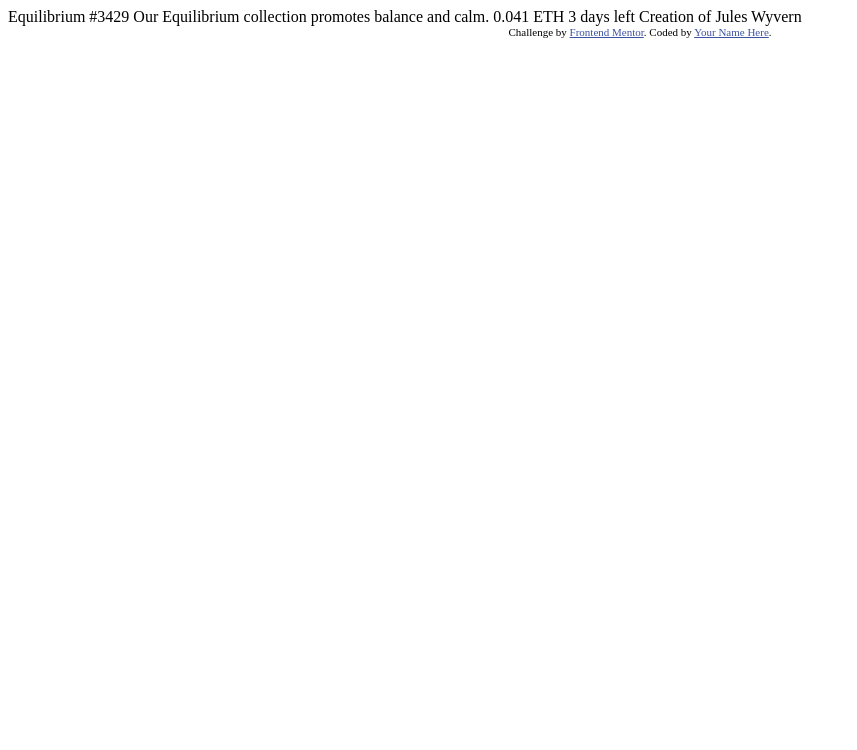
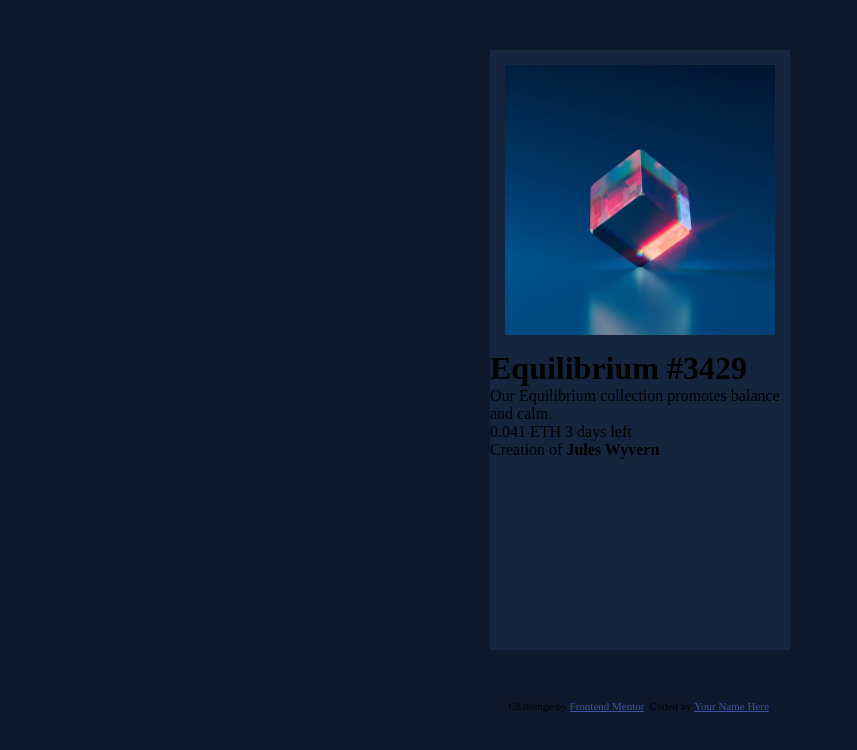
Before and after one commit to elfreeze/nft-preview-card-component-main, a plain HTML site: page index.html in a window 1280 px wide. Shown: the whole page, without its empty margins (0-857 px from the left). Drawn offline with Linux system fonts and the light colour scheme.

Commit message:
new changes

```diff
--- a/index.html
+++ b/index.html
@@ -5,29 +5,38 @@
   <meta name="viewport" content="width=device-width, initial-scale=1.0"> <!-- displays site properly based on user's device -->
 
   <link rel="icon" type="image/png" sizes="32x32" href="./images/favicon-32x32.png">
+  <link rel="stylesheet" href="/styling/style.css">
 
   <title>Frontend Mentor | NFT preview card component</title>
 
-  <!-- Feel free to remove these styles or customise in your own stylesheet 👍 -->
-  <style>
-    .attribution { font-size: 11px; text-align: center; }
-    .attribution a { color: hsl(228, 45%, 44%); }
-  </style>
+
 </head>
 <body>
 
-  Equilibrium #3429
+<div class="nft-card">
+  <div class="img-container">
+    <img src="images/image-equilibrium.jpg" alt="an image of Equilibrium">
+  </div>
+  <main>
+    <h1>Equilibrium #3429</h1>
 
-  Our Equilibrium collection promotes balance and calm.
+    <p>Our Equilibrium collection promotes balance and calm.</p>
 
-  0.041 ETH
-  3 days left
+    <div class="price-container">
+      0.041 ETH
+      3 days left
+    </div>
 
-  Creation of Jules Wyvern
+    <caption>
+      Creation of <strong>Jules Wyvern</strong>
+    </caption>
+  </main>
 
-  <div class="attribution">
+</div>
+
+  <footer class="attribution">
     Challenge by <a href="https://www.frontendmentor.io?ref=challenge" target="_blank">Frontend Mentor</a>.
     Coded by <a href="#">Your Name Here</a>.
-  </div>
+  </footer>
 </body>
 </html>
--- /dev/null
+++ b/styling/style.css
@@ -0,0 +1,59 @@
+* {
+    margin: 0;
+    padding: 0;
+    box-sizing: border-box;
+}
+body {
+    background: hsl(217, 54%, 11%);
+    display: flex;
+    flex-direction: column;
+    justify-content: center;
+    align-items: center;
+}
+.nft-card {
+    background: hsl(216, 50%, 16%);
+    display: flex;
+    flex-direction: column;
+    justify-content: center;
+    align-items: center;
+    width: auto;
+    height: auto;
+    margin: 50px auto;
+}
+.img-container {
+    width: 300px;
+    height: 300px;
+    display: flex;
+    justify-content: center;
+    align-items: center;
+}
+.img-container > img {
+    width: 270px;
+}
+main {
+    width: 300px;
+    height: 300px;
+}
+main > h1 {
+
+}
+
+.attribution {
+    font-size: 11px;
+    text-align: center;
+    margin-bottom: 100px;
+}
+.attribution a {
+    color: hsl(228, 45%, 44%);
+}
+
+.saw {
+color: hsl(215, 51%, 70%),
+hsl(178, 100%, 50%)
+
+
+
+- Very dark blue (card BG):
+- Very dark blue (line): hsl(215, 32%, 27%)
+- White: hsl(0, 0%, 100%)
+}
```
